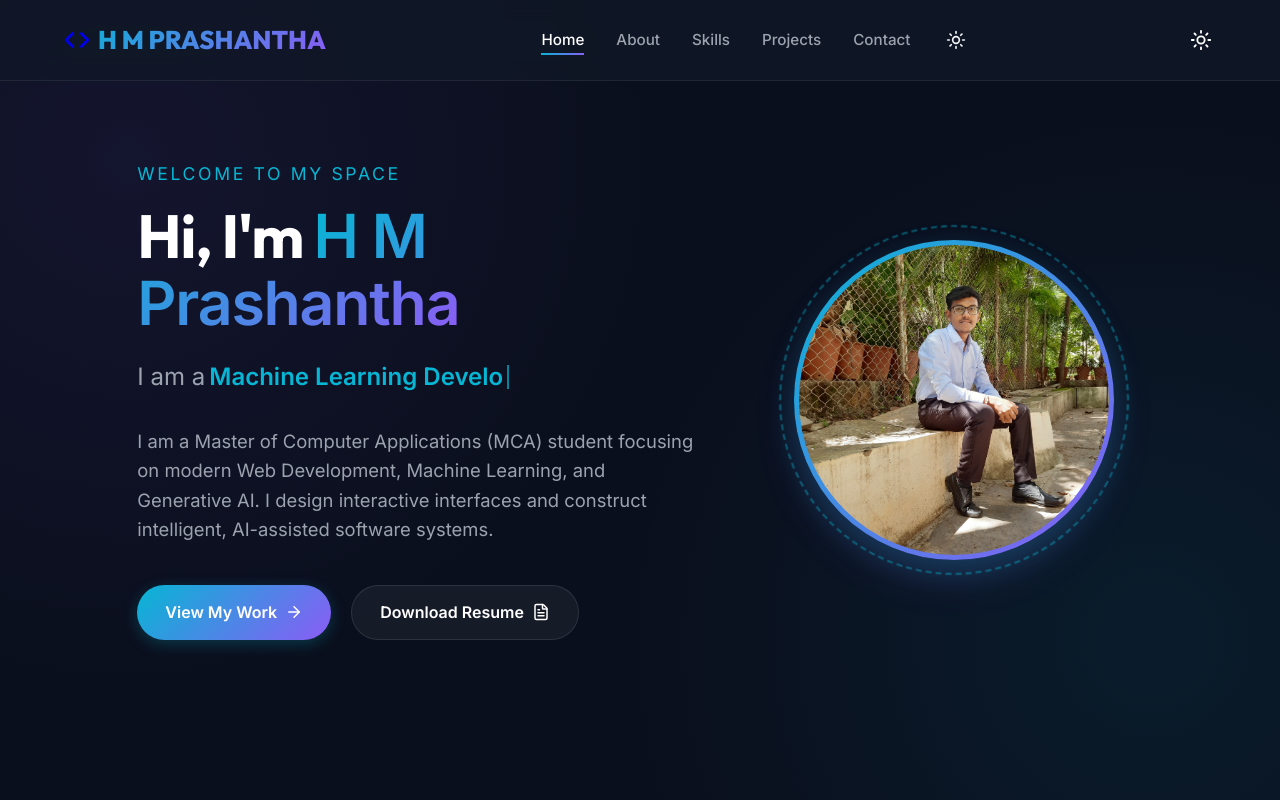
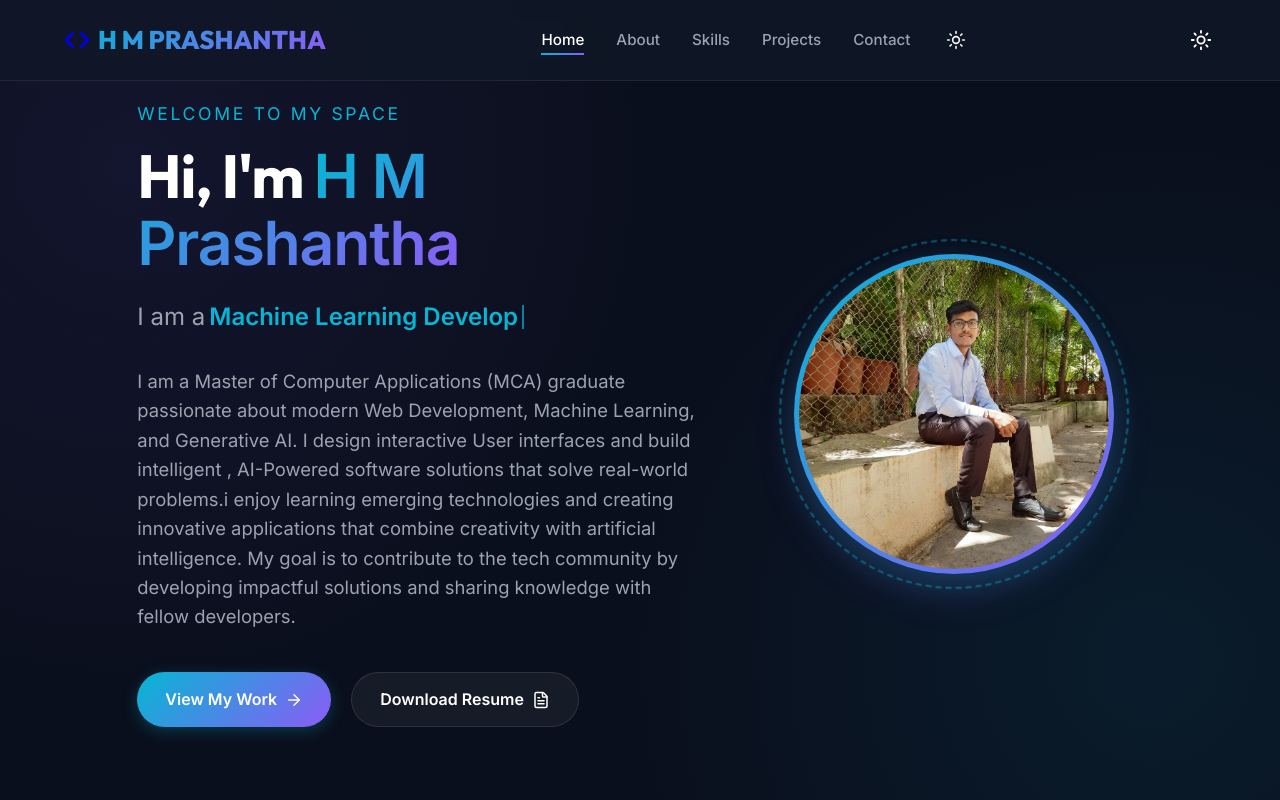
Before and after one commit to Prashantha17/Portfolio, a React (Vite) app: page / in a window 1280 px wide. Shown: the top 800 px of the page. Built offline with nearby package versions, Linux system fonts and the light colour scheme.

Commit message:
Updated About and Hero sections

```diff
--- a/src/components/About.jsx
+++ b/src/components/About.jsx
@@ -94,7 +94,7 @@ Provide a subject line, clean body copy with placeholders, and a concise bullet
               Engineering Intelligent Systems & Modern Webs.
             </h3>
             <p className="about-intro-text">
-              I am currently pursuing my <span style={{ color: 'var(--accent-cyan)', fontWeight: 600 }}>Master of Computer Applications (MCA)</span> at Kishkinda University. I specialize in bridging advanced **Machine Learning** pipelines and **Data Science** analytics with responsive full-stack software.
+              I am Completed my <span style={{ color: 'var(--accent-cyan)', fontWeight: 600 }}>Master of Computer Applications (MCA)</span> at Kishkinda University. I specialize in bridging advanced **Machine Learning** pipelines and **Data Science** analytics with responsive full-stack software.
             </p>
             <p className="about-philosophy">
               I am highly passionate about **Generative AI** and **Prompt Engineering**. By integrating modern AI systems—from models like ChatGPT and Claude to agentic environments like Antigravity—I construct software that is fast, context-aware, and built for future technological demands.
--- a/src/components/Hero.jsx
+++ b/src/components/Hero.jsx
@@ -3,10 +3,10 @@ import { FileText, ArrowRight } from 'lucide-react';
 
 export default function Hero() {
   const titles = [
-    'MCA Specialist',
+    'MCA Graduated',
     'Machine Learning Developer',
     'GenAI & Prompt Engineer',
-    'Full-Stack Web Architect'
+    'Full-Stack Developer'
   ];
 
   const [text, setText] = useState('');
@@ -76,7 +76,7 @@ export default function Hero() {
             </div>
 
             <p className="hero-description">
-              I am a Master of Computer Applications (MCA) student focusing on modern Web Development, Machine Learning, and Generative AI. I design interactive interfaces and construct intelligent, AI-assisted software systems.
+              I am a Master of Computer Applications (MCA) graduate passionate about modern Web Development, Machine Learning, and Generative AI. I design interactive User interfaces and build intelligent , AI-Powered software solutions that solve real-world problems.i enjoy learning emerging technologies and creating innovative applications that combine creativity with artificial intelligence. My goal is to contribute to the tech community by developing impactful solutions and sharing knowledge with fellow developers.
             </p>
 
             <div className="hero-buttons">
```
